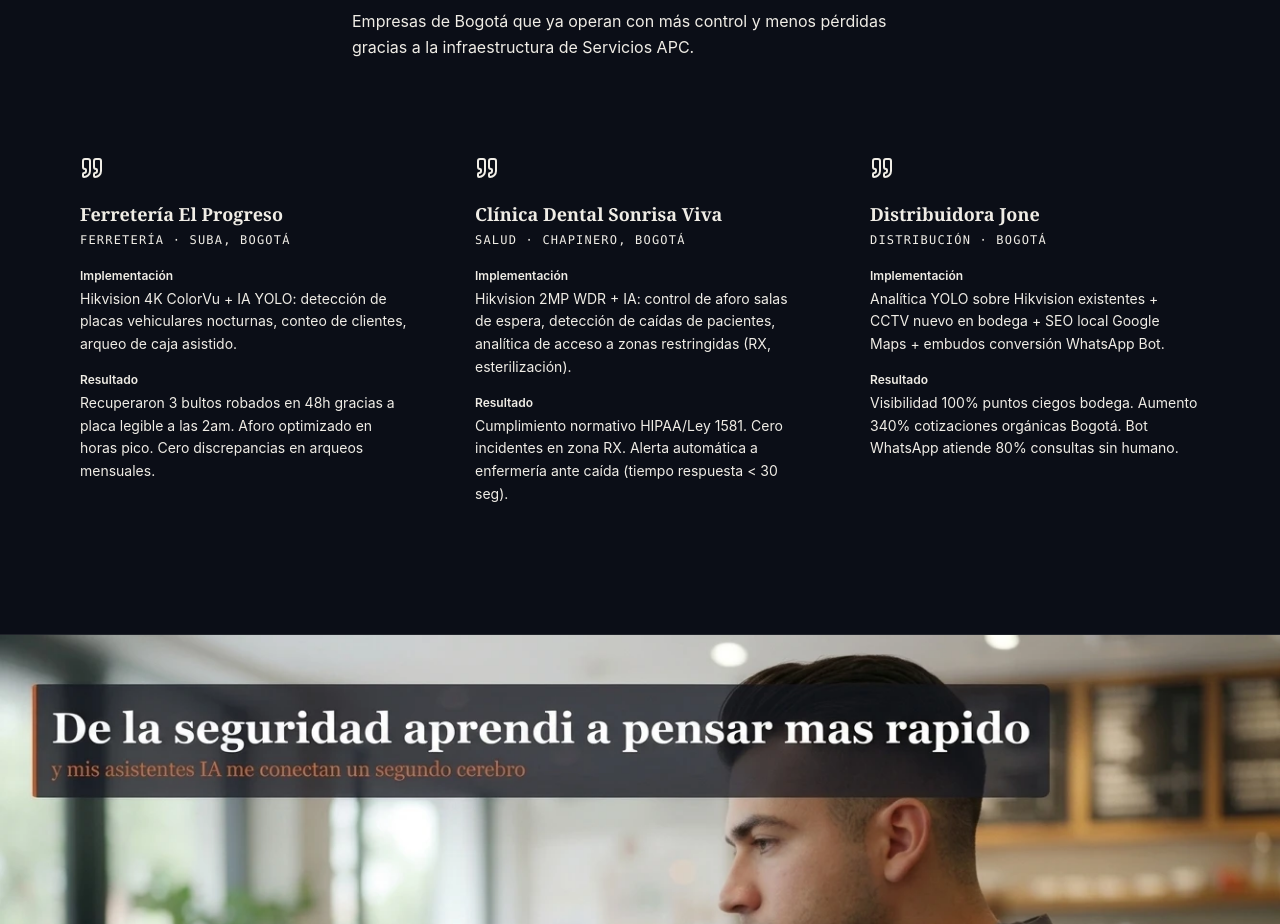
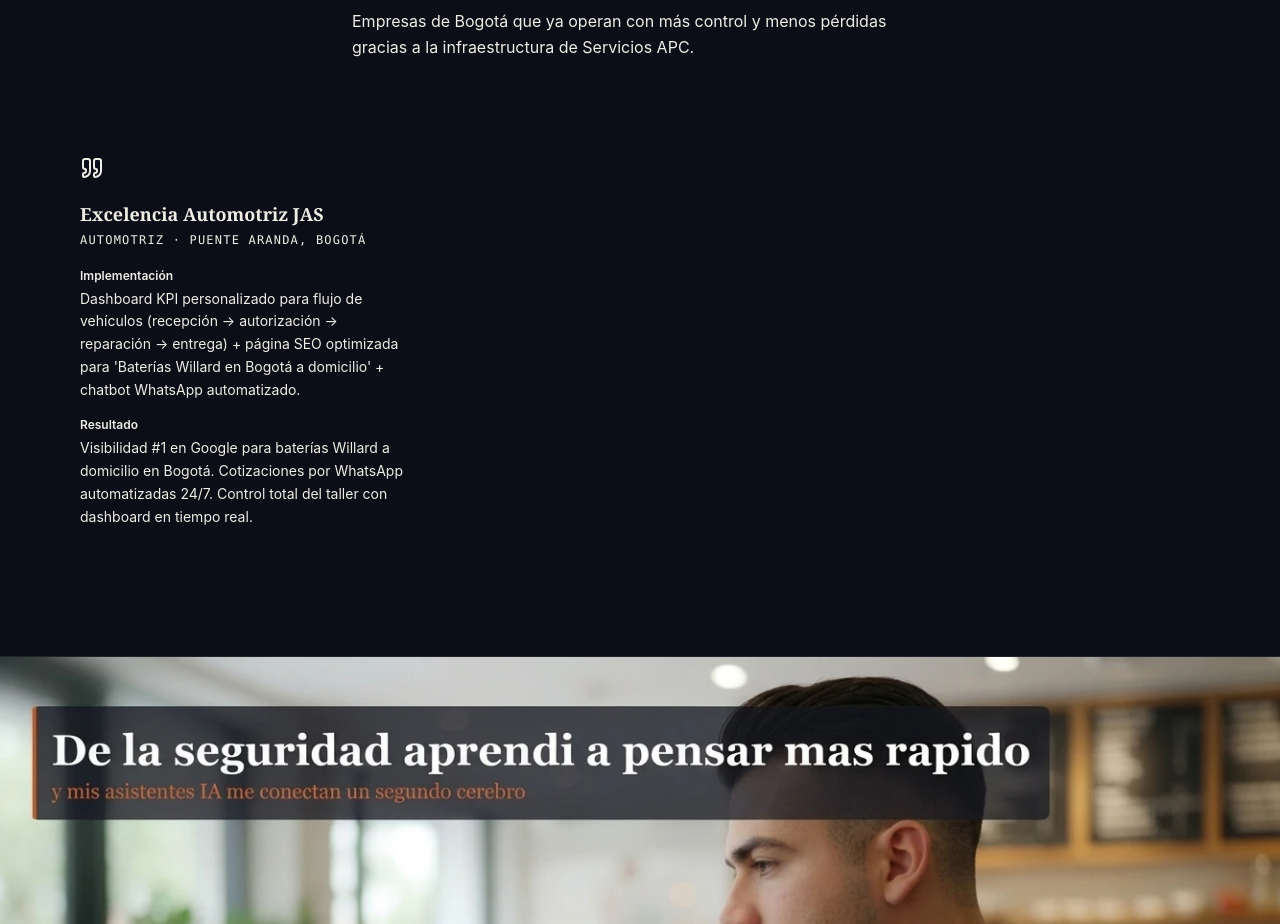
Before and after one commit to serviciosapcsoporte-create/Servicios-APC-360, a React (Vite) app: page / in a window 1280 px wide. Shown: the part 5580-6504 px from the top of the page. Built offline with nearby package versions, Linux system fonts and the light colour scheme.

Commit message:
Testimonial: reemplazar 3 casos ficticios por Excelencia Automotriz JAS (cliente real Puente Aranda) con dashboard KPI + SEO Willard

```diff
--- a/src/app/App.tsx
+++ b/src/app/App.tsx
@@ -221,28 +221,12 @@
 
 const cases = [
   {
-    client: "Ferretería El Progreso",
-    sector: "Ferretería · Suba, Bogotá",
+    client: "Excelencia Automotriz JAS",
+    sector: "Automotriz · Puente Aranda, Bogotá",
     implementation:
-      "Hikvision 4K ColorVu + IA YOLO: detección de placas vehiculares nocturnas, conteo de clientes, arqueo de caja asistido.",
+      "Dashboard KPI personalizado para flujo de vehículos (recepción → autorización → reparación → entrega) + página SEO optimizada para 'Baterías Willard en Bogotá a domicilio' + chatbot WhatsApp automatizado.",
     result:
-      "Recuperaron 3 bultos robados en 48h gracias a placa legible a las 2am. Aforo optimizado en horas pico. Cero discrepancias en arqueos mensuales.",
-  },
-  {
-    client: "Clínica Dental Sonrisa Viva",
-    sector: "Salud · Chapinero, Bogotá",
-    implementation:
-      "Hikvision 2MP WDR + IA: control de aforo salas de espera, detección de caídas de pacientes, analítica de acceso a zonas restringidas (RX, esterilización).",
-    result:
-      "Cumplimiento normativo HIPAA/Ley 1581. Cero incidentes en zona RX. Alerta automática a enfermería ante caída (tiempo respuesta < 30 seg).",
-  },
-  {
-    client: "Distribuidora Jone",
-    sector: "Distribución · Bogotá",
-    implementation:
-      "Analítica YOLO sobre Hikvision existentes + CCTV nuevo en bodega + SEO local Google Maps + embudos conversión WhatsApp Bot.",
-    result:
-      "Visibilidad 100% puntos ciegos bodega. Aumento 340% cotizaciones orgánicas Bogotá. Bot WhatsApp atiende 80% consultas sin humano.",
+      "Visibilidad #1 en Google para baterías Willard a domicilio en Bogotá. Cotizaciones por WhatsApp automatizadas 24/7. Control total del taller con dashboard en tiempo real.",
   },
 ];
 
```
